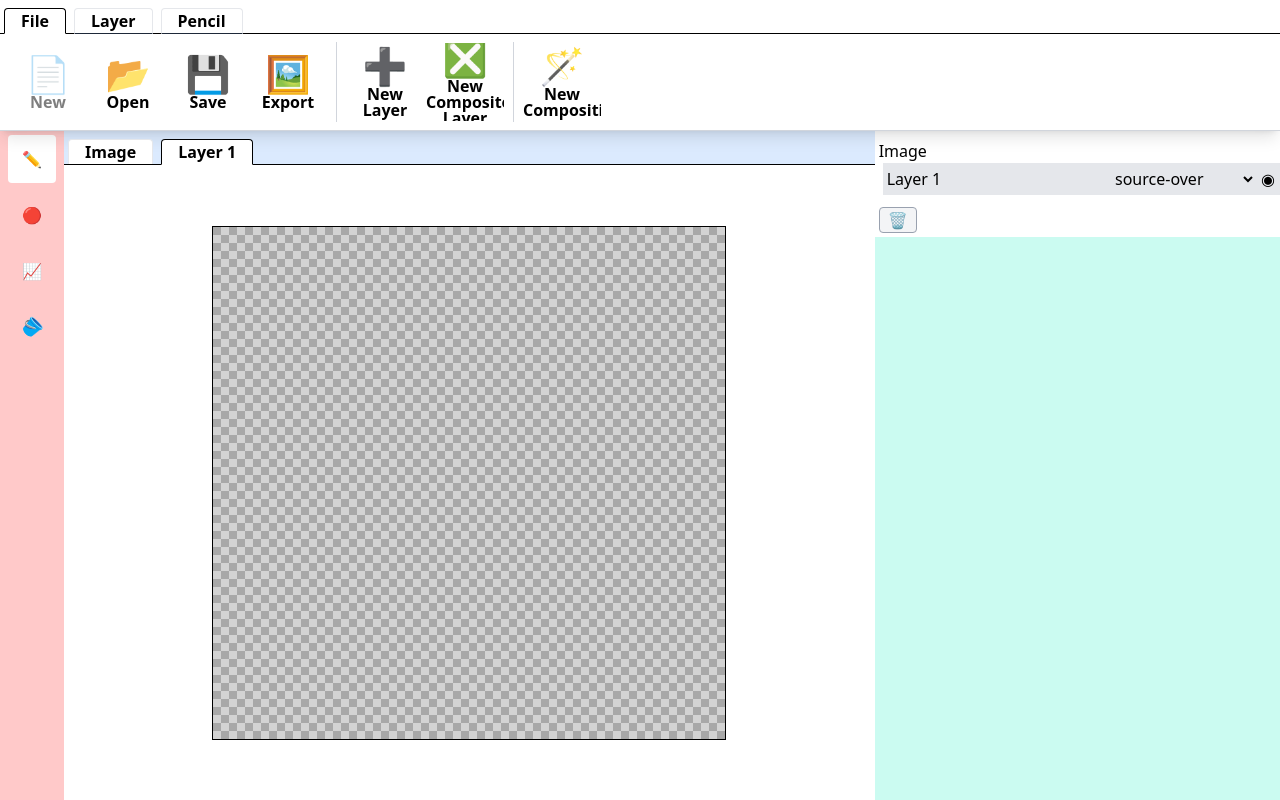
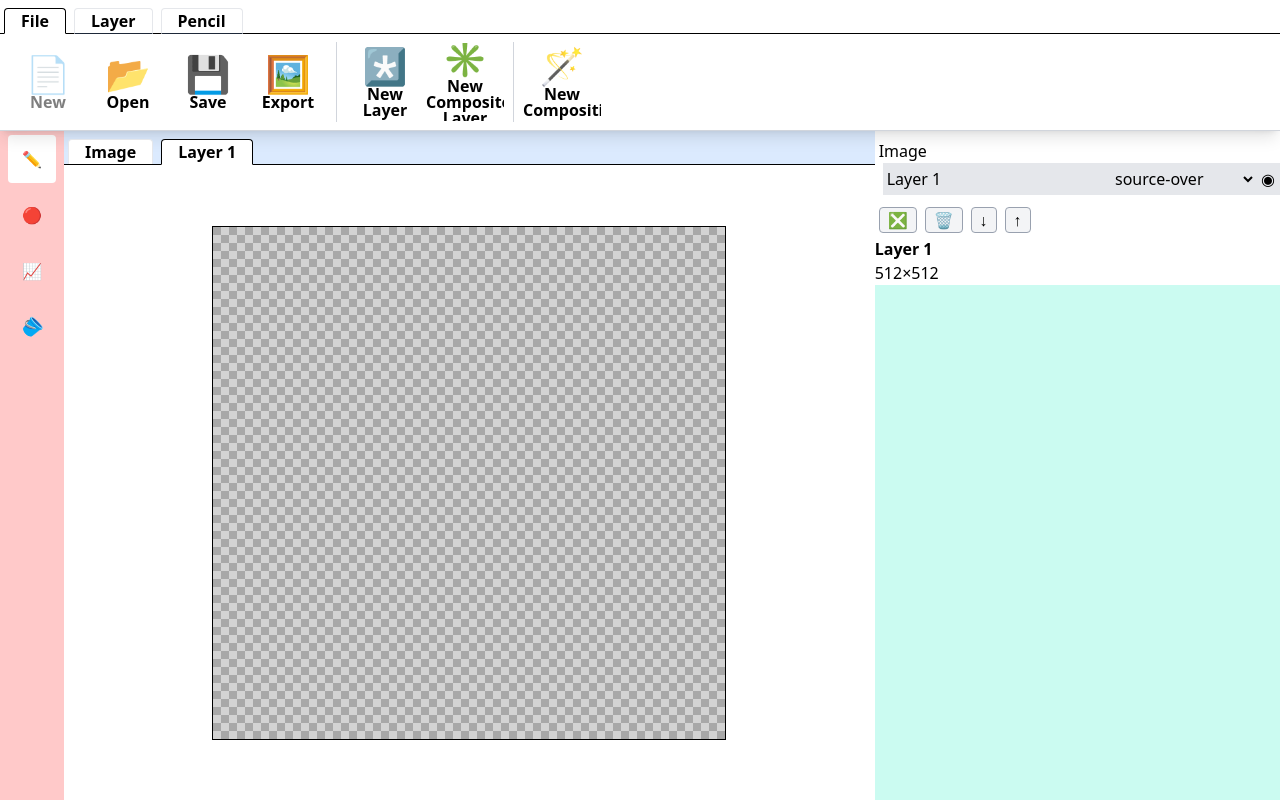
Before and after one commit to IJMacD/image-editor, a React (Vite) app: page / in a window 1280 px wide. Both pictures are taken after a click on the element "Layer 1". Built offline with nearby package versions, Linux system fonts and the light colour scheme.

Commit message:
Append/Remove layers

```diff
--- a/src/AppComponents/AppRibbon/index.tsx
+++ b/src/AppComponents/AppRibbon/index.tsx
@@ -38,13 +38,13 @@ export function AppRibbon () {
         <RibbonButton icon="💾" label="Save" disabled={!project} />
         <RibbonButton icon="🖼️" label="Export" disabled={!project} />
         <RibbonDivider />
-        <RibbonButton icon="➕" label="New Layer" onClick={() => {
+        <RibbonButton icon="*️⃣" label="New Layer" onClick={() => {
           const parent = selectNearestParent(store);
           if (store.project && typeof parent === "number") {
             dispatch(newBaseLayer(getNextLayerID(store.project), parent))
           }
         }} disabled={!project} />
-        <RibbonButton icon="❎" label="New Composite Layer" onClick={() => {
+        <RibbonButton icon="✳️" label="New Composite Layer" onClick={() => {
           const parent = selectNearestParent(store);
           if (store.project && typeof parent === "number") {
             dispatch(newCompositeLayer(getNextLayerID(store.project), parent));
--- a/src/AppComponents/CompositionTreePanel.tsx
+++ b/src/AppComponents/CompositionTreePanel.tsx
@@ -2,39 +2,51 @@ import { MouseEvent, useContext, useEffect, useState } from "react";
 import { CompositeLayer, ImageProject, InputProperties } from "../types";
 import { getLayerByID, isCompositeLayer } from "../util/project";
 import { DispatchContext, StoreContext } from "../Store/context";
-import { deleteLayer, editBaseLayer, editCompositeLayerInput } from "../Store/project/actions";
+import { appendCompositeLayerInput, deleteLayer, editBaseLayer, editCompositeLayerInput, removeCompositeLayerInput } from "../Store/project/actions";
 import { setActiveLayer } from "../Store/ui/actions";
+import { LayerPropertiesPanel } from "./LayerPropertiesPanel";
 
 export function CompositionTreePanel ({ project }: { project: ImageProject}) {
     const store = useContext(StoreContext);
     const dispatch = useContext(DispatchContext);
 
-    const [selectedItem, setSelectedItem] = useState(store.project ? [store.project.compositions[0]] : []);
+    const [selectedPath, setSelectedPath] = useState(store.project ? [store.project.compositions[0]] : []);
+
 
     const { activeLayerID } = store.ui.layers;
 
-    const pathID = getLayerByPath(store.project, selectedItem)?.id;
+    const pathLayer = getLayerByPath(store.project, selectedPath);
+    const pathID = pathLayer?.id;
 
     useEffect(() => {
         if (pathID !== activeLayerID) {
-            setSelectedItem([]);
+            setSelectedPath([]);
         }
     }, [pathID, activeLayerID]);
 
     function handleDelete() {
-        const layer = getLayerByID(store.project?.layers, activeLayerID);
-        if (layer) {
-            if (confirm(`Are you sure you want to delete '${layer.name}'`)) {
-                dispatch(deleteLayer(activeLayerID));
+        if (pathLayer) {
+            if (confirm(`Are you sure you want to delete '${pathLayer.name}'`)) {
+                dispatch(deleteLayer(pathLayer.id));
+            }
+        }
+    }
+
+    function handleRemove() {
+        if (selectedPath.length > 1) {
+            const parent = getLayerByPath(project, selectedPath.slice(0, -1));
+            if (parent) {
+                dispatch(removeCompositeLayerInput(parent.id, selectedPath[selectedPath.length - 1]))
             }
         }
     }
 
     function handleLayerClick(id: number, indices: number[]) {
-        console.log({ id, indices });
         dispatch(setActiveLayer(id));
-        setSelectedItem(indices);
+        setSelectedPath(indices);
     }
+
+    const haveSelectedPath = selectedPath.length > 1;
 
     return (
         <div className="bg-white flow-root">
@@ -53,27 +65,31 @@ export function CompositionTreePanel ({ project }: { project: ImageProject}) {
                             }
                         }
 
-                        const isSelected = selectedItem.length === 1 && selectedItem[0] === id;
+                        const isSelected = selectedPath.length === 1 && selectedPath[0] === id;
 
                         return compositeLayer ?
                             <li key={i}>
                                 <div className={isSelected ? "bg-gray-200" : undefined} onClick={() => handleLayerClick(id, [i])}>
                                     <span className={`cursor-pointer hover:underline hover decoration-dotted p-1`} onClick={handleRename}>{compositeLayer.name}</span>
                                 </div>
-                                <CompositionTree compositeLayer={compositeLayer} project={project} selectedItem={selectedItem} path={[i]} onClick={handleLayerClick} />
+                                <CompositionTree compositeLayer={compositeLayer} project={project} selectedPath={selectedPath} path={[i]} onClick={handleLayerClick} />
                             </li> :
                             <li key={i} className="text-red">Cannot find layer</li>
                     })
                 }
             </ul>
             <div>
-                <button onClick={handleDelete} className="rounded-sm m-1 px-2 bg-gray-100 border-1 border-gray-400 hover:bg-gray-200">🗑️</button>
+                <button onClick={handleRemove} className={`rounded-sm m-1 px-2 bg-gray-100 border-1 border-gray-400 ${haveSelectedPath ? "hover:bg-gray-200" : "opacity-50"}`} disabled={!haveSelectedPath}>❎</button>
+                <button onClick={handleDelete} className={`rounded-sm m-1 px-2 bg-gray-100 border-1 border-gray-400 ${haveSelectedPath ? "hover:bg-gray-200" : "opacity-50"}`} disabled={!haveSelectedPath}>🗑️</button>
+                <button onClick={handleDelete} className={`rounded-sm m-1 px-2 bg-gray-100 border-1 border-gray-400 ${haveSelectedPath ? "hover:bg-gray-200" : "opacity-50"}`} disabled={!haveSelectedPath}>↓</button>
+                <button onClick={handleDelete} className={`rounded-sm m-1 px-2 bg-gray-100 border-1 border-gray-400 ${haveSelectedPath ? "hover:bg-gray-200" : "opacity-50"}`} disabled={!haveSelectedPath}>↑</button>
             </div>
+            {pathLayer && <LayerPropertiesPanel layer={pathLayer} />}
         </div>
     )
 }
 
-function CompositionTree({ compositeLayer, project, selectedItem, onClick, path }: { compositeLayer: CompositeLayer, project: ImageProject, selectedItem: number[], onClick: (id: number, path: number[]) => void, path: number[] }) {
+function CompositionTree({ compositeLayer, project, selectedPath, onClick, path }: { compositeLayer: CompositeLayer, project: ImageProject, selectedPath: number[], onClick: (id: number, path: number[]) => void, path: number[] }) {
     const dispatch = useContext(DispatchContext);
 
     function handleEditInput(index: number, properties: Partial<InputProperties>) {
@@ -96,7 +112,7 @@ function CompositionTree({ compositeLayer, project, selectedItem, onClick, path
                             }
                         }
 
-                        const isSelected = pathsEqual(selectedItem, myPath);
+                        const isSelected = pathsEqual(selectedPath, myPath);
 
                         return (
                             <li key={i}>
@@ -109,7 +125,7 @@ function CompositionTree({ compositeLayer, project, selectedItem, onClick, path
                                     <CompositionModeSelect value={input.operation} onChange={(operation) => handleEditInput(i, { operation })} />
                                     <button className="ml-1 w-4" onClick={() => handleEditInput(i, { enabled: !input.enabled })}>{input.enabled ? "◉" : "◎"}</button>
                                 </div>
-                                {isCompositeLayer(layer) && <CompositionTree compositeLayer={layer} project={project} selectedItem={selectedItem} onClick={onClick} path={[...path, i]} />}
+                                {isCompositeLayer(layer) && <CompositionTree compositeLayer={layer} project={project} selectedPath={selectedPath} onClick={onClick} path={[...path, i]} />}
                             </li>
                         );
                     }
--- /dev/null
+++ b/src/AppComponents/LayerPropertiesPanel.tsx
@@ -0,0 +1,39 @@
+import { useContext, useState } from "react";
+import { isCompositeLayer } from "../util/project";
+import { DispatchContext, StoreContext } from "../Store/context";
+import { Layer } from "../types";
+import { appendCompositeLayerInput } from "../Store/project/actions";
+
+export function LayerPropertiesPanel({ layer }: { layer: Layer }) {
+    const store = useContext(StoreContext);
+    const dispatch = useContext(DispatchContext);
+
+    const { project } = store;
+
+    const nonRootLayers = project?.layers.filter(l => !project.compositions.includes(l.id) && l.id !== layer.id) || [];
+
+    const [selectedInsertLayer, setSelectedInsertLayer] = useState(nonRootLayers[0]?.id);
+
+    function handleInsertInput() {
+        if (isCompositeLayer(layer) && typeof selectedInsertLayer === "number") {
+            dispatch(appendCompositeLayerInput(layer.id, selectedInsertLayer));
+        }
+    }
+
+    return (
+        <div>
+            <b>{layer.name}</b>
+            <p>{layer.width}×{layer.height}</p>
+            {isCompositeLayer(layer) &&
+                <div>
+                    <select value={selectedInsertLayer} onChange={e => setSelectedInsertLayer(+e.target.value)}>
+                        {
+                            nonRootLayers.map((layer) => <option key={layer.id} value={layer.id}>{layer.name}</option>)
+                        }
+                    </select>
+                    <button onClick={handleInsertInput} className={`rounded-sm m-1 px-2 bg-gray-100 border-1 border-gray-400 hover:bg-gray-200`}>➕</button>
+                </div>
+            }
+        </div>
+    )
+}
--- a/src/Hooks/useKeyboardShortcuts.ts
+++ b/src/Hooks/useKeyboardShortcuts.ts
@@ -102,5 +102,5 @@ export function useKeyboardShortcuts(store: AppState, dispatch: React.Dispatch<A
       document.addEventListener("keydown", cb);
 
       return () => document.removeEventListener("keydown", cb);
-    }, [store.project, dispatch, store.ui]);
+    }, [store.project, dispatch, store]);
 }
--- a/src/Store/project/actions.ts
+++ b/src/Store/project/actions.ts
@@ -8,6 +8,8 @@ export enum ActionTypes {
     NEW_COMPOSITE_LAYER = "project/newCompositeLayer",
     EDIT_COMPOSITE_LAYER = "project/editCompositeLayer",
     EDIT_COMPOSITE_LAYER_INPUT = "project/editCompositeLayerInput",
+    APPEND_COMPOSITE_LAYER_INPUT = "project/appendCompositeLayerInput",
+    REMOVE_COMPOSITE_LAYER_INPUT = "project/removeCompositeLayerInput",
     NEW_COMPOSITION = "project/newComposition",
     APPLY_LAYER_FILTER = "project/applyLayerFilter",
 }
@@ -57,6 +59,16 @@ type EditCompositeLayerInputAction = {
     };
 };
 
+type AppendCompositeLayerInputAction = {
+    type: ActionTypes.APPEND_COMPOSITE_LAYER_INPUT,
+    payload: { id: number, childID: number },
+}
+
+type RemoveCompositeLayerInputAction = {
+    type: ActionTypes.REMOVE_COMPOSITE_LAYER_INPUT,
+    payload: { id: number, index: number },
+}
+
 type DeleteLayerAction = {
     type: ActionTypes.DELETE_LAYER;
     payload: { id: number };
@@ -74,6 +86,8 @@ export type Action =
     | EditBaseLayerAction
     | EditCompositeLayerAction
     | EditCompositeLayerInputAction
+    | AppendCompositeLayerInputAction
+    | RemoveCompositeLayerInputAction
     | DeleteLayerAction
     | ApplyLayerFilterAction;
 
@@ -133,6 +147,20 @@ export function editCompositeLayerInput(
     };
 }
 
+export function appendCompositeLayerInput(id: number, childID: number): AppendCompositeLayerInputAction {
+    return {
+        type: ActionTypes.APPEND_COMPOSITE_LAYER_INPUT,
+        payload: { id, childID },
+    }
+}
+
+export function removeCompositeLayerInput(id: number, index: number): RemoveCompositeLayerInputAction {
+    return {
+        type: ActionTypes.REMOVE_COMPOSITE_LAYER_INPUT,
+        payload: { id, index },
+    }
+}
+
 export function deleteLayer(id: number): DeleteLayerAction {
     return {
         type: ActionTypes.DELETE_LAYER,
--- a/src/Store/project/reducer.ts
+++ b/src/Store/project/reducer.ts
@@ -177,6 +177,35 @@ export function projectReducer(
                 }
             );
 
+        case ActionTypes.APPEND_COMPOSITE_LAYER_INPUT: {
+            if (action.payload.childID === action.payload.id) {
+                // TODO: also check for loops
+                return state;
+            }
+
+            return (
+                state && {
+                    ...state,
+                    layers: state.layers.map(layer => layer.id === action.payload.id && isCompositeLayer(layer) ?
+                        { ...layer, inputs: [...layer.inputs, { id: action.payload.childID, x: 0, y: 0, enabled: true, operation: "source-over", parameters: {} }] } :
+                        layer
+                    )
+                }
+            )
+        }
+
+        case ActionTypes.REMOVE_COMPOSITE_LAYER_INPUT: {
+            return (
+                state && {
+                    ...state,
+                    layers: state.layers.map(layer => layer.id === action.payload.id && isCompositeLayer(layer) ?
+                        { ...layer, inputs: [...layer.inputs.slice(0, action.payload.index), ...layer.inputs.slice(action.payload.index + 1)] } :
+                        layer
+                    )
+                }
+            )
+        }
+
         case ActionTypes.DELETE_LAYER:
             return (
                 state && {
```
